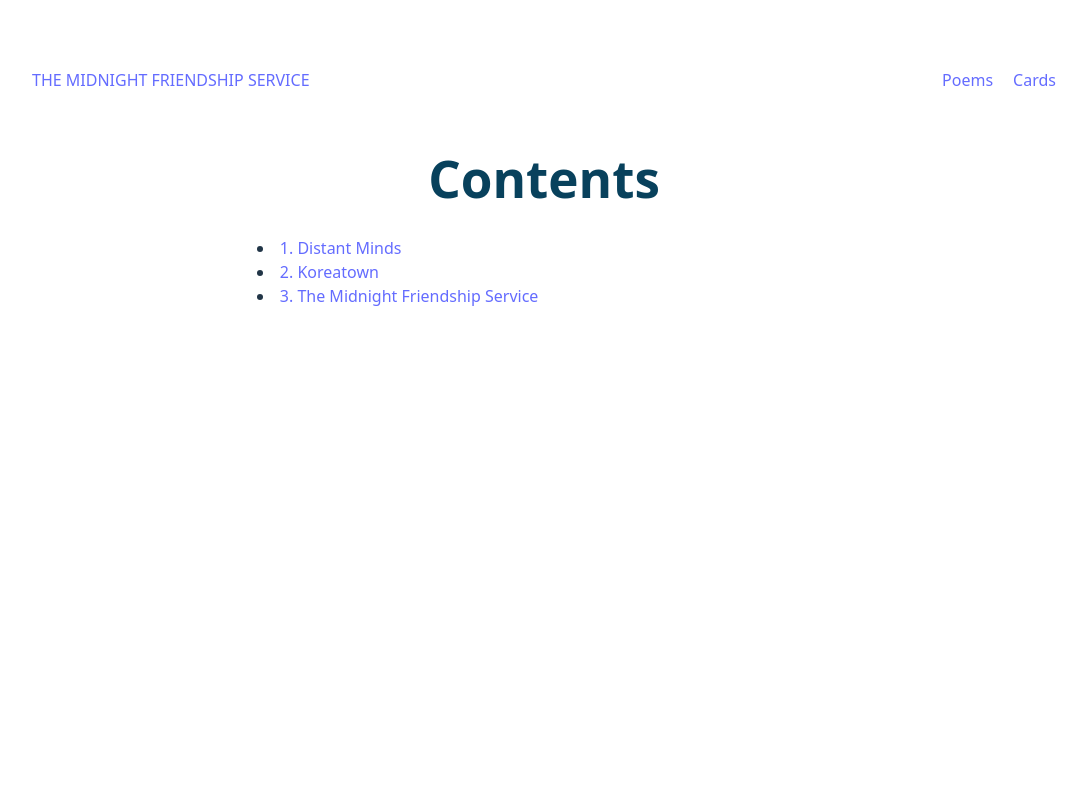
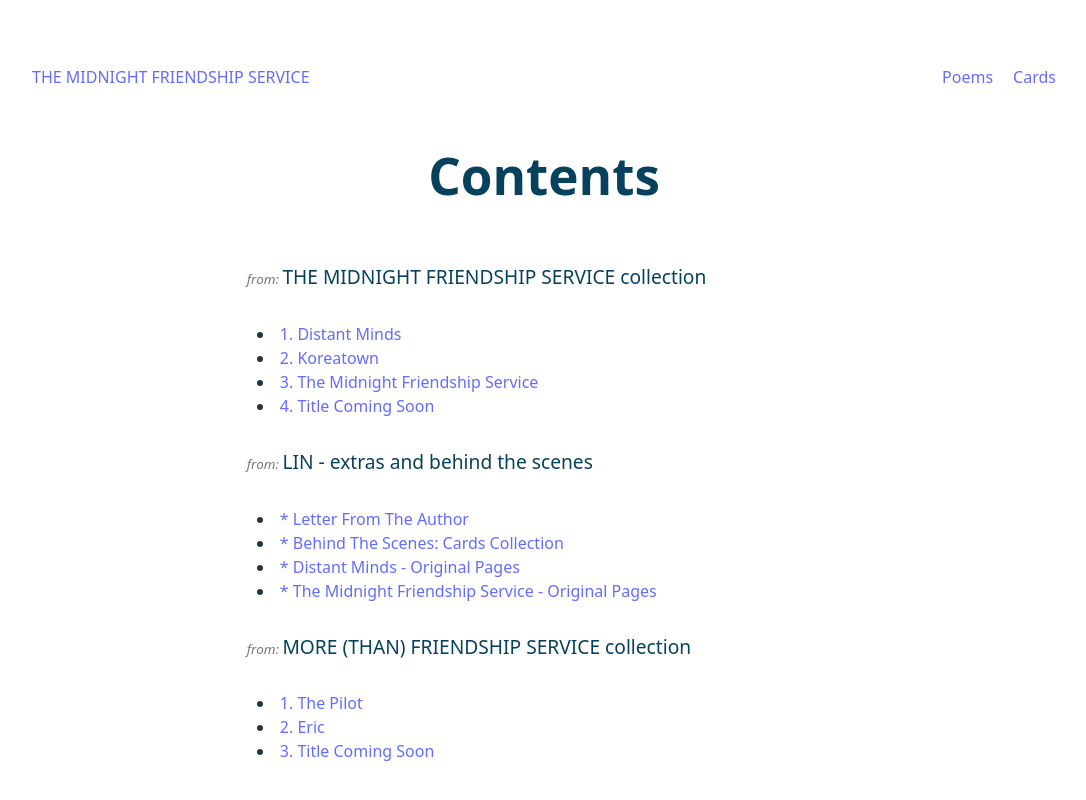
Before and after one commit to Linkhant19/midnightfriendshipservice, a React (Vite) app: page /contents in a window 1280 px wide. Shown: the whole page, without its empty margins (96-1182 px from the left). Built offline with nearby package versions, Linux system fonts and the light colour scheme.

Commit message:
changed contents

```diff
--- a/src/components/Contents.tsx
+++ b/src/components/Contents.tsx
@@ -8,6 +8,14 @@ const StyledTitle = Styled.h1`
     color: #08415C;
     margin: 30px 10px;
     font-size: 3.2em;
+`;
+
+const StyledSubtitle = Styled.h2`
+    text-align: left;
+    color: #08415C;
+    margin: 30px 10px;
+    font-size: 1.2em;
+    font-weight: normal;
 `;
 
 const StyledDiv = Styled.div`
@@ -27,25 +35,66 @@ const StyledLi = Styled.li`
     text-decoration: none;
 `;
 
+const StyledSpan = Styled.span`
+    font-size: .7em;
+    font-style: italic;
+    color: #777777;
+`;
+
 export default function Contents() {
     return (
         <StyledDiv>
             <StyledTitle>Contents</StyledTitle>
 
-            {/* link to poem1 */}
+            <StyledSubtitle><StyledSpan>from: </StyledSpan>THE MIDNIGHT FRIENDSHIP SERVICE collection</StyledSubtitle>
+
             <StyledLi>
                 <Link to='/poem1'>1. Distant Minds</Link>
             </StyledLi>
 
-            {/* link to poem2 */}
             <StyledLi>
                 <Link to='/poem2'>2. Koreatown</Link>
             </StyledLi>
 
-            {/* link to poem3 */}
             <StyledLi>
                 <Link to='/poem3'>3. The Midnight Friendship Service</Link>
             </StyledLi>
+
+            <StyledLi>
+                <Link to='/poem3'>4. Title Coming Soon</Link>
+            </StyledLi>
+
+            <StyledSubtitle><StyledSpan>from: </StyledSpan>LIN - extras and behind the scenes</StyledSubtitle>
+            <StyledLi>
+                <Link to='/poem1'>* Letter From The Author</Link>
+            </StyledLi>
+
+            <StyledLi>
+                <Link to='/poem2'>* Behind The Scenes: Cards Collection</Link>
+            </StyledLi>
+
+            <StyledLi>
+                <Link to='/poem3'>* Distant Minds - Original Pages</Link>
+            </StyledLi>
+
+            <StyledLi>
+                <Link to='/poem3'>* The Midnight Friendship Service - Original Pages</Link>
+            </StyledLi>
+
+            <StyledSubtitle><StyledSpan>from: </StyledSpan>MORE (THAN) FRIENDSHIP SERVICE collection</StyledSubtitle>
+            <StyledLi>
+                <Link to='/poem1'>1. The Pilot</Link>
+            </StyledLi>
+
+            <StyledLi>
+                <Link to='/poem2'>2. Eric</Link>
+            </StyledLi>
+
+            <StyledLi>
+                <Link to='/poem3'>3. Title Coming Soon</Link>
+            </StyledLi>
+
+
         </StyledDiv>
     );
 }
```
